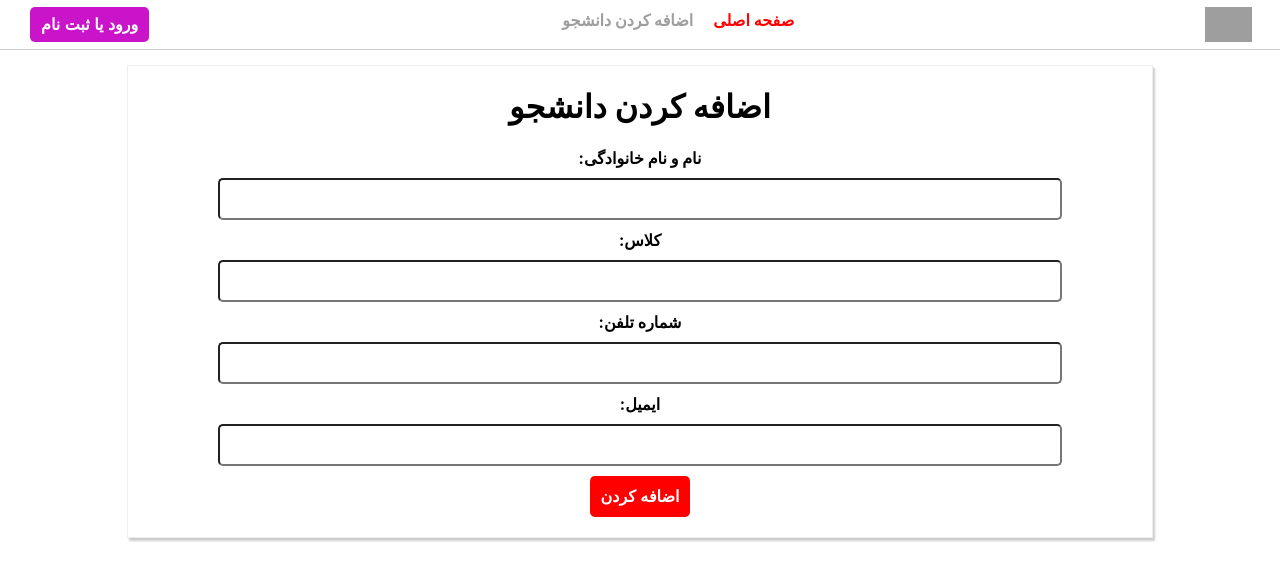
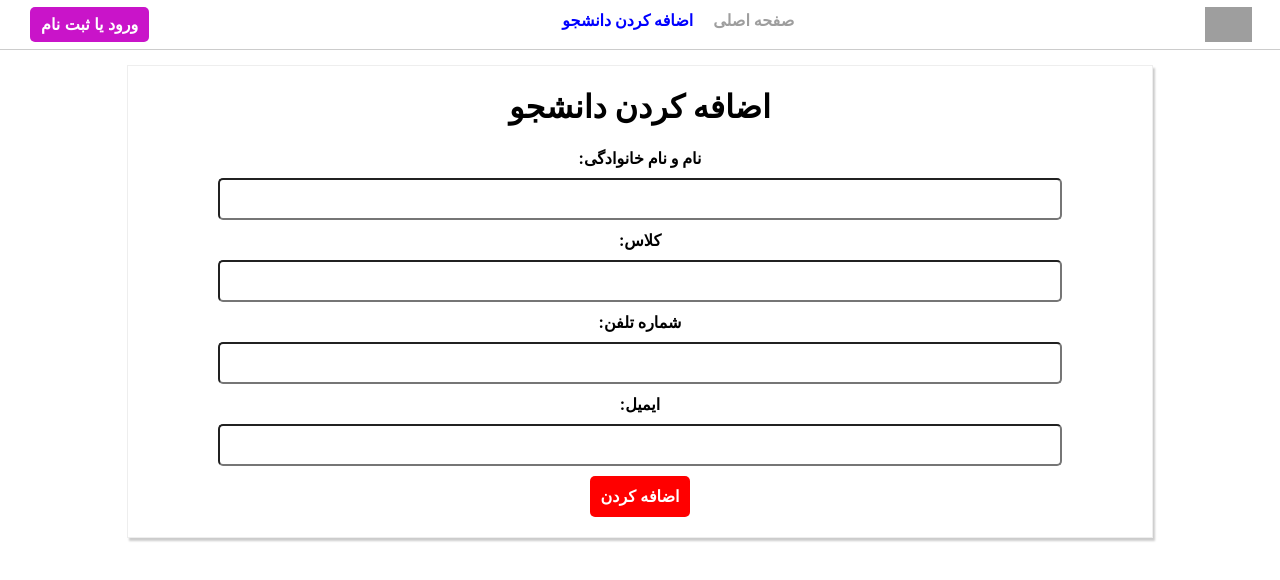
Before and after one commit to afshin4460/reactapp.ir_part5, a React (Create React App) app: page /add-student in a window 1280 px wide. Shown: the top 580 px of the page. Built offline with nearby package versions, Linux system fonts and the light colour scheme; grey boxes are pictures that could not be loaded; the HTML template or start-up script is replaced by a standard one.

Commit message:
styling active link with NavLink

```diff
--- a/src/App2.jsx
+++ b/src/App2.jsx
@@ -106,7 +106,7 @@ function App2() {
                 deleted={deleteStudent}
                 toggle={toggle}
             />
-            <Button btnType='danger' clicked={executeScroll}>Click To Scroll Top</Button>
+            <Button btnType='danger' clicked={executeScroll}>Click Scroll To Top</Button>
         </div>
     );
 }
--- a/src/containers/header/menuItems/menuItem/menuItem.css
+++ b/src/containers/header/menuItems/menuItem/menuItem.css
@@ -16,7 +16,6 @@
 }
 .menuItem a:active, .menuItem a.active {
     cursor: pointer;
-    color: red;
 }
 .menuItem a:hover {
     cursor: pointer;
--- a/src/containers/header/menuItems/menuItem/menuItem.jsx
+++ b/src/containers/header/menuItems/menuItem/menuItem.jsx
@@ -1,15 +1,16 @@
 import React from 'react';
 import './menuItem.css';
-import { Link } from 'react-router-dom';
+import { NavLink } from 'react-router-dom';
 
 function MenuItem(props) {
-    const classes = [];
-    if (props.acitve) {
-        classes.push('active');
-    }
+
     return (
         <li className="menuItem">
-            <Link to={props.link} className={classes}>{props.children}</Link>
+            <NavLink style={({isActive}) => {
+                return {
+                    color: isActive ? 'blue' : ''
+                }
+            }} to={props.link}>{props.children}</NavLink>
         </li>
     );
 }
--- a/src/containers/header/menuItems/menuItems.jsx
+++ b/src/containers/header/menuItems/menuItems.jsx
@@ -5,7 +5,7 @@ import MenuItem from './menuItem/menuItem';
 function MenuItems() {
     return (
         <ul className='menuItems'>
-            <MenuItem link='/' acitve>صفحه اصلی</MenuItem>
+            <MenuItem link='/'>صفحه اصلی</MenuItem>
             <MenuItem link={{
                 pathname: '/add-student',
                 search: '?sort=name',
```
